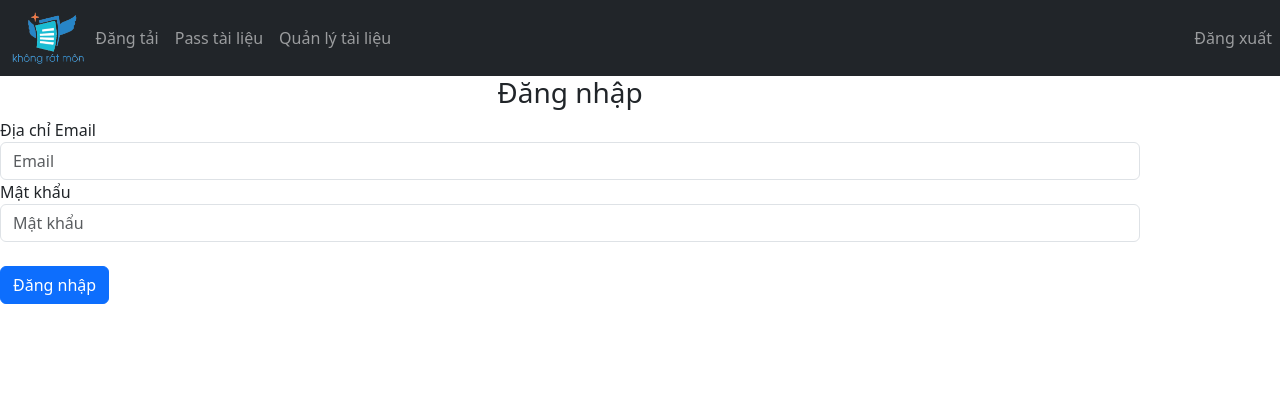
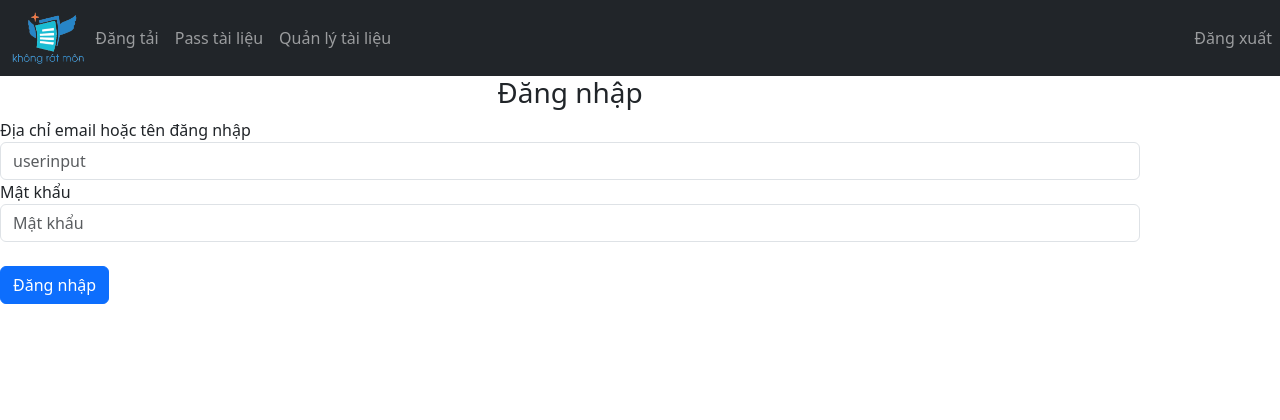
Before and after one commit to lttuem03/krm-sharing, a Python web app: template src/website/templates/login.html in a window 1280 px wide. Shown: the top 420 px of the page. Run offline with Jinja, Linux system fonts and the light colour scheme; the template is opened without the code that fills it, so the values that code supplies are empty.

Commit message:
login backend

```diff
--- a/src/website/templates/login.html
+++ b/src/website/templates/login.html
@@ -3,8 +3,8 @@
 <form method="POST">
     <h3 align="center">Đăng nhập</h3>
     <div class="form-group">
-        <label for="email">Địa chỉ Email</label>
-        <input type="email" class="form-control" id="email" name="email" placeholder="Email" />
+        <label for="userinput">Địa chỉ email hoặc tên đăng nhập</label>
+        <input type="userinput" class="form-control" id="userinput" name="userinput" placeholder="userinput" />
     </div>
     <div class="form-group">
         <label for="password">Mật khẩu</label>
```
Also changed, not shown: src/website/views.py (+11 -3 lines).
